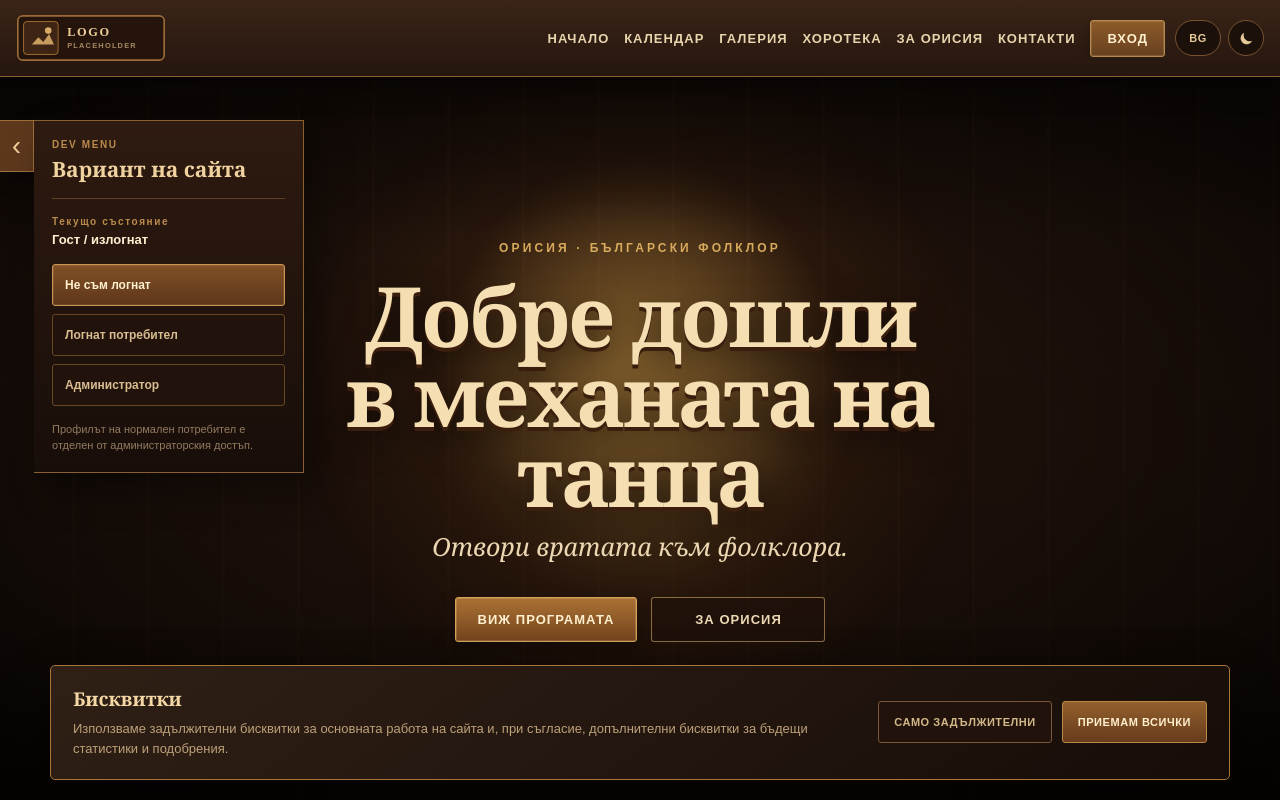
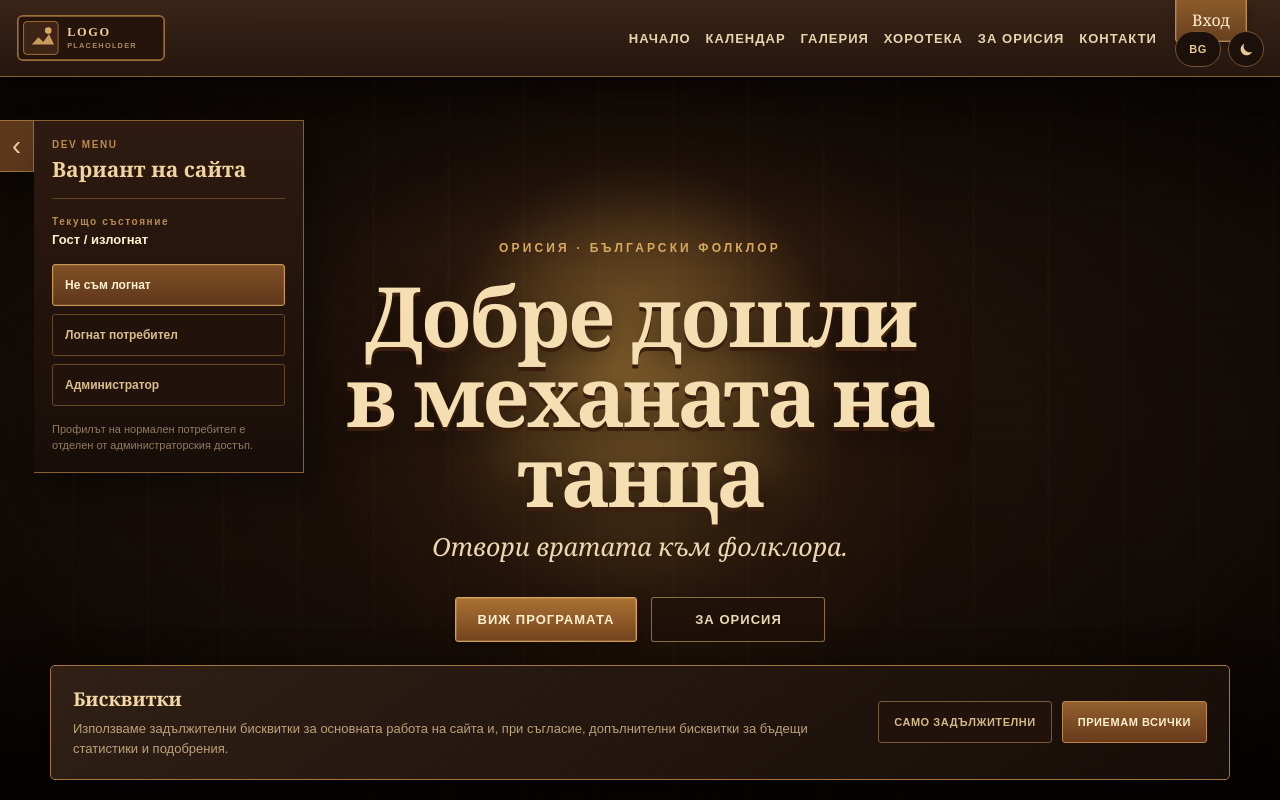
Before and after one commit to viktor132607/Orisia.Client, a Next.js app: page / in a window 1280 px wide. Shown: the top 800 px of the page. Built offline with nearby package versions, Linux system fonts and the light colour scheme.

Commit message:
Move auth and preferences to navbar right edge

```diff
--- a/src/components/Navbar.tsx
+++ b/src/components/Navbar.tsx
@@ -99,24 +99,24 @@ export default function Navbar() {
         <Link href="/" className="brand brand-logo-link" aria-label={isBg ? "ОРИСИЯ - Начало" : "ORISIA - Home"}>
           <img className="brand-logo-image" src="/orisia-logo-placeholder.svg" alt={isBg ? "Placeholder за логото на ОРИСИЯ" : "ORISIA logo placeholder"} />
         </Link>
-        <div className="nav-right">
-          <nav className="nav-links" aria-label={isBg ? "Основна навигация" : "Main navigation"}>
+
+        <nav className="nav-links nav-main-links" aria-label={isBg ? "Основна навигация" : "Main navigation"}>
           <Link href="/">{text.home}</Link>
           <Link href="/calendar">{text.calendar}</Link>
           <Link href="/gallery">{text.gallery}</Link>
           <Link href="/horoteka">{text.horoteka}</Link>
           <Link href="/about">{text.about}</Link>
           <Link href="/contact">{text.contacts}</Link>
-            {isAdmin && <Link href="/admin" className="login-link">{text.admin}</Link>}
+          {isAdmin && <Link href="/admin">{text.admin}</Link>}
+          {loggedIn && <Link href="/account">{text.profile}</Link>}
+        </nav>
+
+        <div className="nav-actions">
           {loggedIn ? (
-              <>
-                <Link href="/account">{text.profile}</Link>
-                <Link href="/" className="login-link" onClick={logout}>{text.logout}</Link>
-              </>
+            <Link href="/" className="login-link nav-auth-button" onClick={logout}>{text.logout}</Link>
           ) : (
-              <Link href="/login" className="login-link">{text.login}</Link>
+            <Link href="/login" className="login-link nav-auth-button">{text.login}</Link>
           )}
-          </nav>
           <SitePreferences />
         </div>
       </div>
```
Lines whose indentation alone changed are shown as unchanged.
